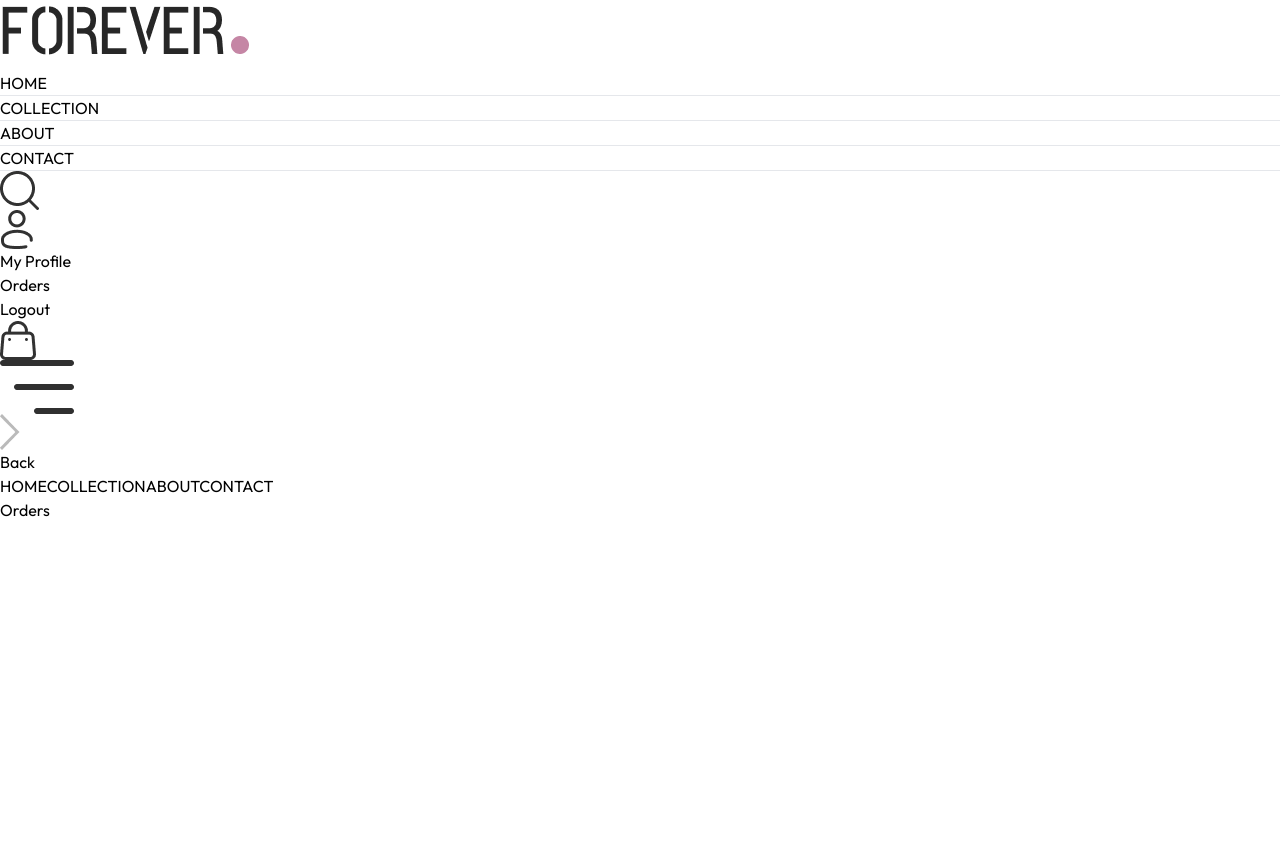
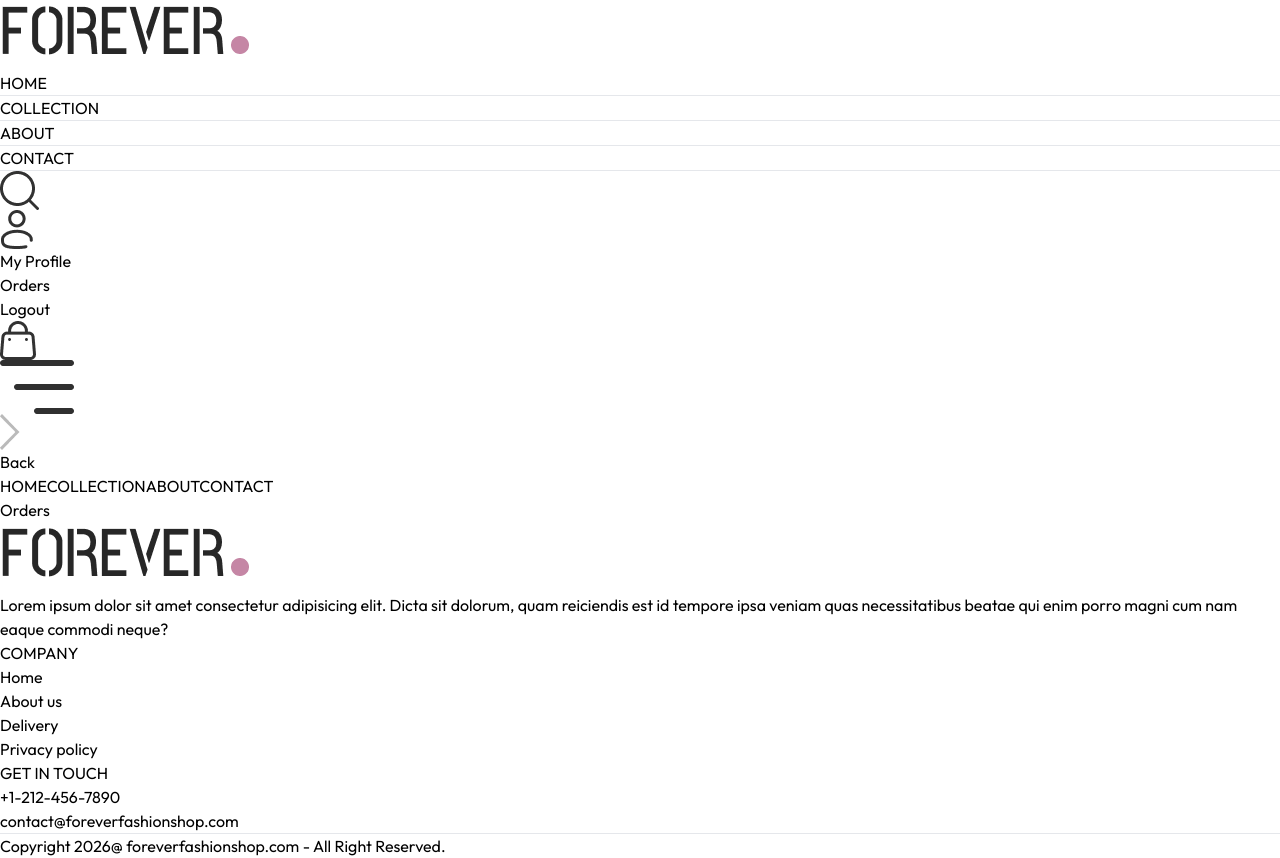
Before and after one commit to Pankajsingh12345678/Forever-Fashion-Store, a React (Vite) app in the folder frontend/: page /order in a window 1280 px wide. Before the commit the page ends 800 px from the top, so only its background shows below. Built offline with nearby package versions, Linux system fonts and the light colour scheme.

Commit message:
Added footer section

```diff
--- a/frontend/src/App.jsx
+++ b/frontend/src/App.jsx
@@ -10,6 +10,7 @@
 import Login from './pages/Login'
 import Orders from './pages/Orders'
 import Navbar from './components/Navbar'
+import Footer from './components/Footer'
 const App = () => {
   return (
     <div className='px-4 sm:px-[5vw] md:px-[7vw] lg:px-[9vw]'>
@@ -26,6 +27,7 @@
         <Route path='/place-order' element={<PlaceOrder/>} />
         <Route path='/order' element={<Orders/>} />
       </Routes>
+      <Footer />
     </div>
   )
 }
--- /dev/null
+++ b/frontend/src/components/Footer.jsx
@@ -0,0 +1,44 @@
+import React from 'react'
+import { assets } from '../assets/assets'
+
+const Footer = () => {
+  return (
+    <div className='flex flex-col sm:grid grid-cols-[3fr_1fr_1fr] gap-14 my-10 mt-40 text-sm'>
+
+        <div>
+            <img src={assets.logo} className='mb-5 w-32' alt="" />
+            <p className='w-full md:w-2/3 text-gray-600'>
+                Lorem ipsum dolor sit amet consectetur adipisicing elit. Dicta sit dolorum, quam reiciendis est id tempore ipsa veniam quas necessitatibus beatae qui enim porro magni cum nam eaque commodi neque?
+            </p>
+        </div>
+
+        <div>
+            <p className='text-xl font-medium mb-5'>COMPANY</p>
+            <ul className='flex flex-col gap-1 text-gray-600'>
+                <li>Home</li>
+                <li>About us</li>
+                <li>Delivery</li>
+                <li>Privacy policy</li>
+            </ul>
+        </div>
+
+        <div>
+            <p className='text-xl font-medium mb-5'>GET IN TOUCH</p>
+             <ul className='flex flex-col gap-1 text-gray-600'>
+                <li>+1-212-456-7890</li>
+                <li>contact@foreverfashionshop.com</li>
+             </ul>
+
+
+        </div>
+
+        <div className='col-span-3'>
+            <hr />
+            <p className='py-5 text-center'>Copyright 2026@ foreverfashionshop.com - All Right Reserved.</p>
+        </div>
+
+    </div>
+  )
+}
+
+export default Footer
```
